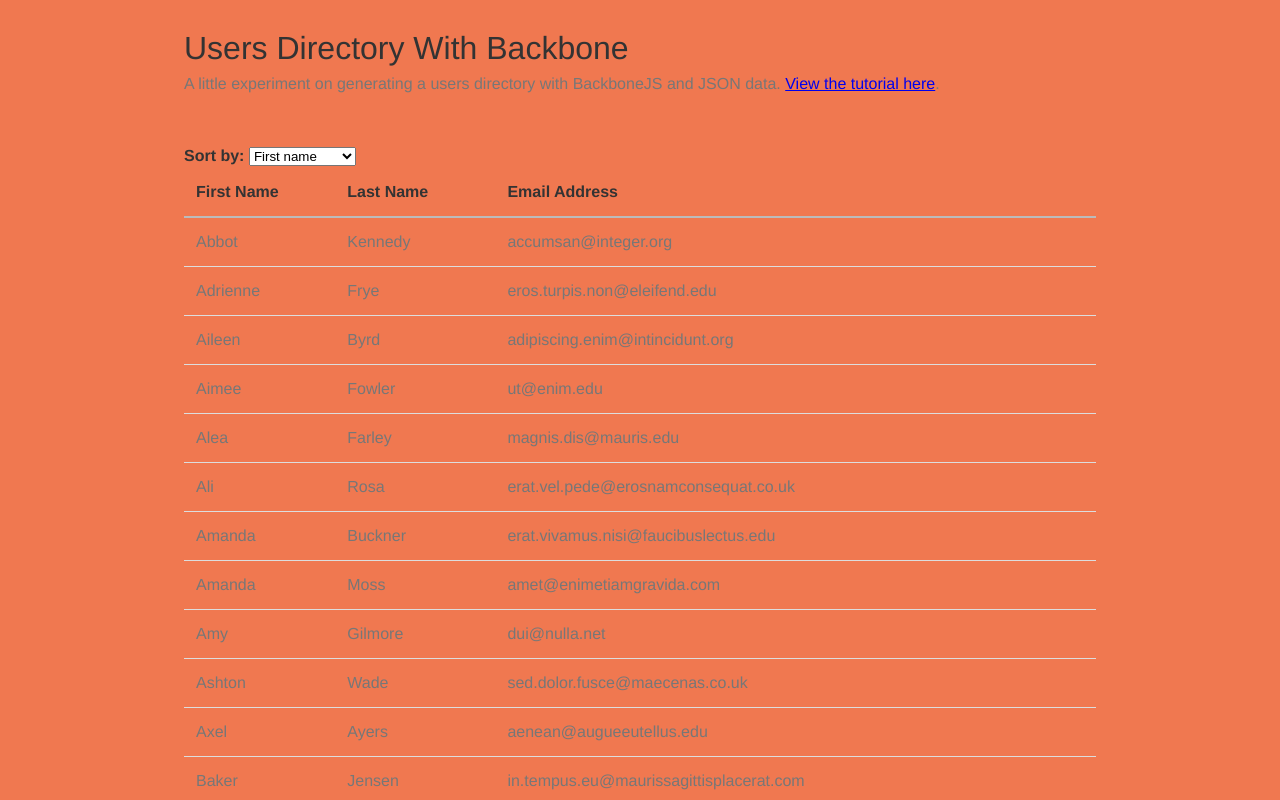
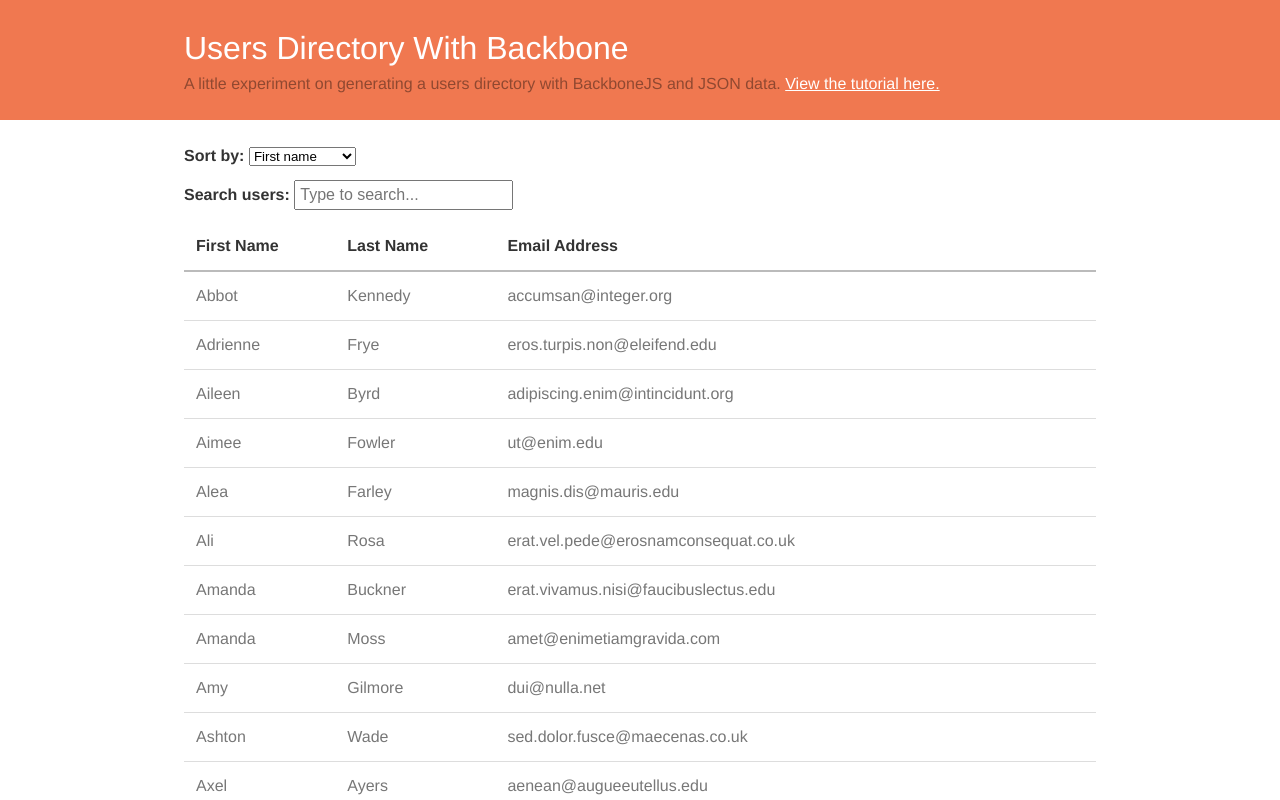
Before and after one commit to callmenick/Backbone-Users-Directory, a plain HTML site: page index.html in a window 1280 px wide. Shown: the top 800 px of the page. Drawn offline with Linux system fonts and the light colour scheme.

Commit message:
Added the search box

```diff
--- a/index.html
+++ b/index.html
@@ -9,25 +9,32 @@
 </head>
 <body>
 
-<header>
+<header class="header">
   <div class="container">
-    <h1>Users Directory With Backbone</h1>
-    <p>A little experiment on generating a users directory with BackboneJS and JSON data. <a href="http://callmenick.com/post/building-backbone-users-directory-part-1">View the tutorial here</a>.</p>
+    <h1 class="header__title">Users Directory With Backbone</h1>
+    <p class="header__sub-title">A little experiment on generating a users directory with BackboneJS and JSON data. <a href="http://callmenick.com/post/building-backbone-users-directory-part-1">View the tutorial here.</a></p>
   </div>
 </header><!-- /header -->
 
-<main>
+<main class="main">
   <div class="container">
 
     <div id="users">
-      <form id="users-sort" action="#">
+
+      <form action="#" id="users-sort" class="users-sort">
         <label for="sort">Sort by:</label>
         <select name="sort" id="sort">
           <option value="firstname">First name</option>
           <option value="lastname">Last name</option>
           <option value="email">Email address</option>
         </select>
-      </form><!-- /#users-sort -->
+      </form><!-- /users-sort -->
+
+      <form action="#" id="users-search" class="users-search">
+        <label for="search">Search users:</label>
+        <input type="text" id="search" name="search" placeholder="Type to search...">
+      </form><!-- /users-search -->
+
       <table id="users-table">
         <thead>
           <tr>
@@ -37,16 +44,17 @@
           </tr>
         </thead>
         <tbody id="users-table__body"></tbody>
-      </table><!-- /#users-table -->
-    </div><!-- /#users -->
+      </table><!-- /users-table -->
 
-  </div>
+    </div><!-- /users -->
+
+  </div><!-- /container -->
 </main><!-- /main -->
 
-<footer class="text-right">
+<footer class="footer">
   <div class="container">
-    <h4>An Experiment By:</h4>
-    <a href="http://callmenick.com">callmenick.com</a>
+    <h4 class="footer__footnote">An Experiment By:</h4>
+    <a class="footer__me" href="http://callmenick.com">callmenick.com</a>
   </div>
 </footer>
 
@@ -63,7 +71,7 @@
 <script src="js/lib/backbone.js"></script>
 <script src="js/app.js"></script>
 
-<!-- EXTERNAL SCRIPTS FOR CALLMENICK.COM, PLEASE DO NOT INCLUDE -->
+<!-- EXTERNAL SCRIPTS FOR CALLMENICK.COM, PLEASE DO NOT INCLUDE
 <script async src="js/external/carbonad.js"></script>
 <script>
   (function(i,s,o,g,r,a,m){i['GoogleAnalyticsObject']=r;i[r]=i[r]||function(){
@@ -73,6 +81,7 @@
   ga('create', 'UA-34160351-1', 'auto');
   ga('send', 'pageview');
 </script>
+-->
 <!-- /EXTERNAL SCRIPTS -->
 
 </body>
```
